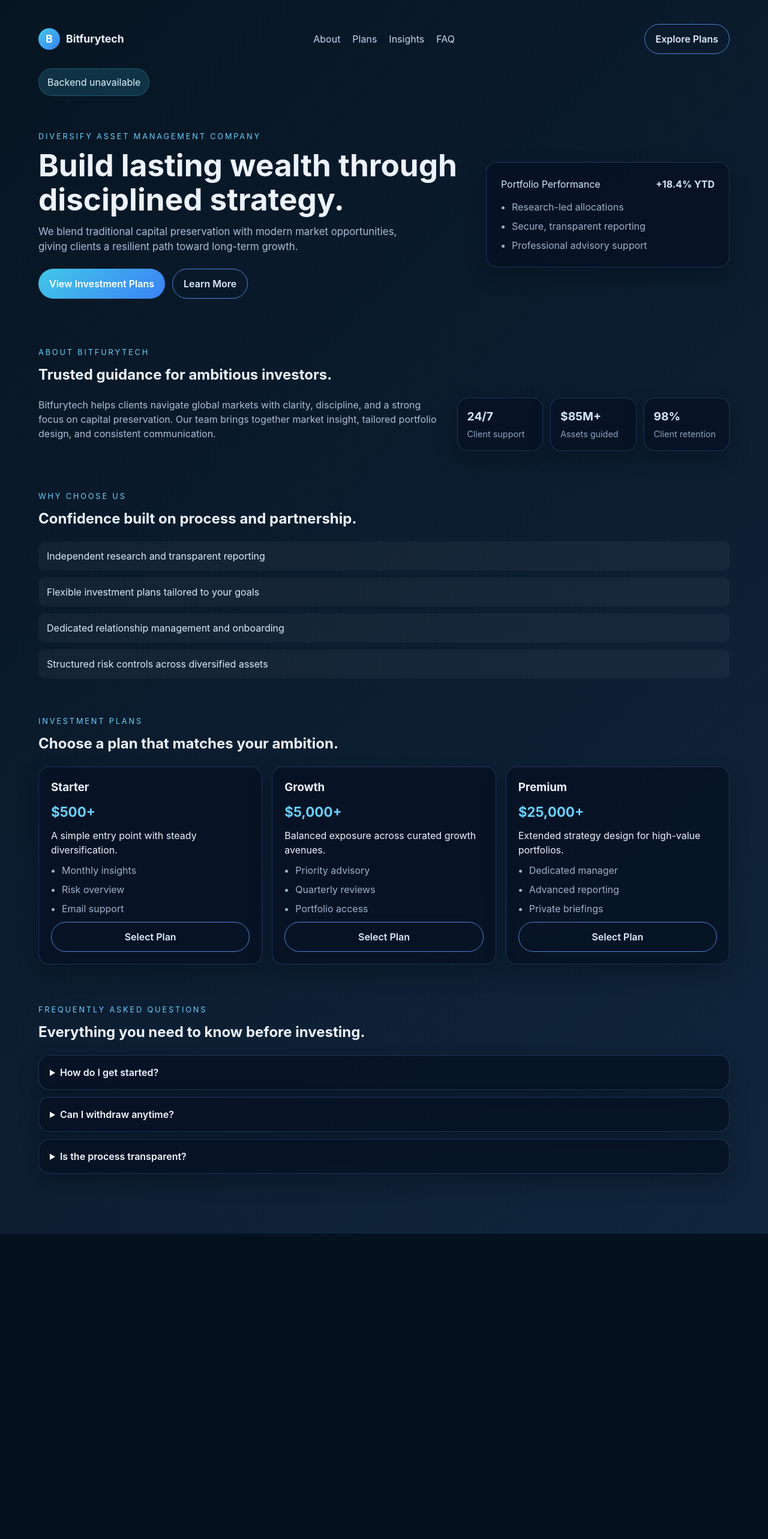
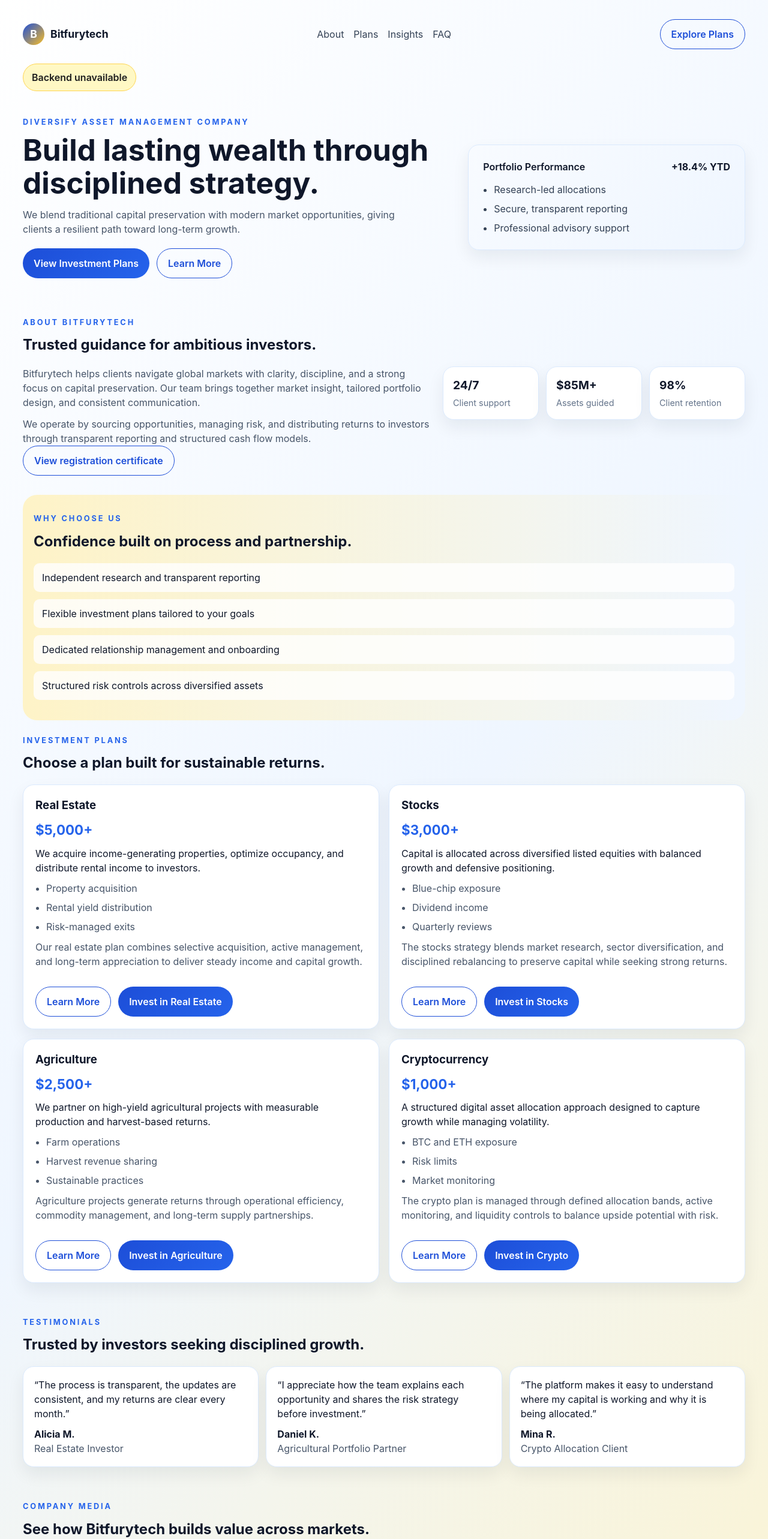
Before and after one commit to kingsleyv712-cpu/Bitfurytech, a React (Vite) app in the folder frontend/: page / in a window 1280 px wide. Shown: the top 2566 px of the page at 60% size. Before the commit the page ends 2057 px from the top, so only its background shows below. Built offline with nearby package versions, Linux system fonts and the light colour scheme; no server answers.

Commit message:
updated 2

```diff
--- a/frontend/src/App.css
+++ b/frontend/src/App.css
@@ -1,25 +1,27 @@
 .app-shell {
-  max-width: 1200px;
+  max-width: 1240px;
   margin: 0 auto;
-  padding: 24px 24px 64px;
+  padding: 20px 18px 48px;
 }
 
 .status-banner {
   margin: 0 0 18px;
   padding: 10px 14px;
   border-radius: 999px;
-  background: rgba(66, 199, 232, 0.16);
-  color: #dbf5ff;
-  border: 1px solid rgba(66, 199, 232, 0.28);
+  background: #fff8c4;
+  color: #1d1d1d;
+  border: 1px solid #ffd54f;
   display: inline-block;
+  font-weight: 600;
 }
 
 .site-header {
   display: flex;
   justify-content: space-between;
   align-items: center;
-  padding: 16px 0 24px;
-  gap: 16px;
+  padding: 12px 0 24px;
+  gap: 12px;
+  flex-wrap: wrap;
 }
 
 .brand {
@@ -28,6 +30,7 @@
   gap: 10px;
   font-weight: 700;
   font-size: 1.1rem;
+  color: #0f172a;
 }
 
 .brand-mark {
@@ -36,14 +39,15 @@
   width: 36px;
   height: 36px;
   border-radius: 50%;
-  background: linear-gradient(135deg, #42c7e8, #3b82f6);
+  background: linear-gradient(135deg, #1d4ed8, #fbbf24);
   color: white;
 }
 
 .nav-links {
   display: flex;
-  gap: 20px;
-  color: #c7d7f6;
+  gap: 16px;
+  color: #334155;
+  flex-wrap: wrap;
 }
 
 .button {
@@ -52,63 +56,70 @@
   justify-content: center;
   padding: 12px 18px;
   border-radius: 999px;
-  background: linear-gradient(135deg, #42c7e8, #3b82f6);
+  background: linear-gradient(135deg, #1d4ed8, #2563eb);
   color: white;
   font-weight: 600;
 }
 
 .button-outline {
   background: transparent;
-  border: 1px solid #4f83d8;
-  color: #dceafe;
+  border: 1px solid #1d4ed8;
+  color: #1d4ed8;
 }
 
 .hero-section {
   display: grid;
-  grid-template-columns: 1.6fr 0.9fr;
+  grid-template-columns: 1.4fr 0.9fr;
   gap: 24px;
   align-items: center;
-  padding: 40px 0 54px;
+  padding: 24px 0 40px;
 }
 
 .eyebrow {
   text-transform: uppercase;
   letter-spacing: 0.22em;
   font-size: 0.8rem;
-  color: #69d0ff;
+  color: #2563eb;
   margin-bottom: 10px;
+  font-weight: 700;
 }
 
 .hero-copy h1 {
-  font-size: clamp(2.2rem, 4vw, 3.5rem);
+  font-size: clamp(2rem, 4vw, 3.1rem);
   line-height: 1.1;
   margin-bottom: 14px;
+  color: #0f172a;
 }
 
 .lead {
-  color: #aebdd6;
+  color: #475569;
   max-width: 620px;
-  font-size: 1.05rem;
+  font-size: 1rem;
 }
 
-.hero-actions {
+.hero-actions,
+.plan-actions {
   display: flex;
   gap: 12px;
-  margin-top: 24px;
+  margin-top: 20px;
+  flex-wrap: wrap;
 }
 
 .hero-card,
 .plan-card,
 .stat-card,
-.faq-item {
-  background: rgba(7, 18, 35, 0.82);
-  border: 1px solid rgba(113, 152, 252, 0.24);
+.faq-item,
+.testimonial-card,
+.media-card {
+  background: white;
+  border: 1px solid #dbeafe;
   border-radius: 18px;
-  box-shadow: 0 15px 35px rgba(0, 0, 0, 0.24);
+  box-shadow: 0 12px 28px rgba(15, 23, 42, 0.07);
 }
 
 .hero-card {
   padding: 24px;
+  background: linear-gradient(135deg, #f8fbff, #eff6ff);
 }
 
 .hero-card-top {
@@ -116,44 +127,63 @@
   justify-content: space-between;
   align-items: center;
   margin-bottom: 14px;
-  color: #cfe7ff;
+  color: #0f172a;
+  font-weight: 600;
 }
 
 .hero-card ul {
   padding-left: 18px;
-  color: #9fb0ca;
+  color: #334155;
   display: grid;
   gap: 8px;
 }
 
 .section {
-  padding: 26px 0 32px;
+  padding: 24px 0 32px;
 }
 
 .section-alt {
-  padding: 34px 0 36px;
+  padding: 30px 0 34px;
+  background: linear-gradient(90deg, #fef3c7 0%, #eff6ff 100%);
+  border-radius: 24px;
+  padding-inline: 18px;
 }
 
 .section-heading {
-  margin-bottom: 20px;
+  margin-bottom: 18px;
 }
 
 .about-grid {
   display: grid;
-  grid-template-columns: 1.2fr 0.8fr;
-  gap: 16px;
+  grid-template-columns: 1.15fr 0.85fr;
+  gap: 18px;
   align-items: start;
 }
 
-.about-grid p {
-  color: #aebdd6;
+.about-grid p,
+.about-copy,
+.plan-learn-more,
+.testimonial-card span,
+.media-card p,
+.contact-details,
+.faq-item p {
+  color: #475569;
   font-size: 1rem;
 }
 
+.about-copy {
+  margin-top: 12px;
+}
+
+.stats-grid,
+.testimonial-grid,
+.media-grid {
+  display: grid;
+  gap: 12px;
+}
+
 .stats-grid {
-  display: grid;
   grid-template-columns: repeat(3, minmax(0, 1fr));
-  gap: 12px;
 }
 
 .stat-card {
@@ -164,12 +194,12 @@
 }
 
 .stat-card strong {
-  color: #d5e7ff;
+  color: #0f172a;
   font-size: 1.2rem;
 }
 
 .stat-card span {
-  color: #8ea3c0;
+  color: #64748b;
   font-size: 0.9rem;
 }
 
@@ -178,18 +208,18 @@
   padding: 0;
   display: grid;
   gap: 12px;
-  color: #dceafe;
+  color: #0f172a;
 }
 
 .feature-list li {
   padding: 12px 14px;
-  background: rgba(255, 255, 255, 0.04);
+  background: rgba(255, 255, 255, 0.8);
   border-radius: 10px;
 }
 
 .plans-grid {
   display: grid;
-  grid-template-columns: repeat(3, minmax(0, 1fr));
+  grid-template-columns: repeat(2, minmax(0, 1fr));
   gap: 16px;
 }
 
@@ -201,16 +231,31 @@
 }
 
 .plan-price {
-  color: #69d0ff;
+  color: #2563eb;
   font-size: 1.4rem;
   font-weight: 700;
 }
 
 .plan-card ul {
   padding-left: 18px;
-  color: #9fb0ca;
+  color: #475569;
   display: grid;
   gap: 8px;
+}
+
+.testimonial-grid {
+  grid-template-columns: repeat(3, minmax(0, 1fr));
+}
+
+.testimonial-card,
+.media-card {
+  padding: 18px;
+}
+
+.testimonial-card strong {
+  display: block;
+  color: #0f172a;
+  margin-top: 10px;
 }
 
 .faq-list {
@@ -224,19 +269,34 @@
 
 .faq-item summary {
   cursor: pointer;
-  color: #f1f7ff;
+  color: #0f172a;
   font-weight: 600;
 }
 
-.faq-item p {
-  margin-top: 10px;
-  color: #9fb0ca;
+.contact-footer {
+  margin-top: 24px;
+  padding: 24px 18px;
+  border-radius: 24px;
+  background: #0f172a;
+  color: white;
+  display: flex;
+  justify-content: space-between;
+  gap: 16px;
+  flex-wrap: wrap;
+}
+
+.contact-footer a,
+.contact-footer span {
+  display: block;
+  color: #e2e8f0;
+  margin-top: 6px;
 }
 
 @media (max-width: 900px) {
   .hero-section,
   .about-grid,
-  .plans-grid {
+  .plans-grid,
+  .testimonial-grid {
     grid-template-columns: 1fr;
   }
 
@@ -246,7 +306,8 @@
 
   .site-header,
   .nav-links,
-  .hero-actions {
+  .hero-actions,
+  .contact-footer {
     flex-wrap: wrap;
   }
 }
--- a/frontend/src/App.tsx
+++ b/frontend/src/App.tsx
@@ -5,7 +5,10 @@ import Hero from './components/Hero'
 import About from './components/About'
 import WhyChooseUs from './components/WhyChooseUs'
 import Plans from './components/Plans'
+import Testimonials from './components/Testimonials'
+import CompanyVideoSection from './components/CompanyVideoSection'
 import FAQ from './components/FAQ'
+import ContactFooter from './components/ContactFooter'
 import { getApiHealth } from './services/api'
 
 function App() {
@@ -26,8 +29,11 @@ function App() {
         <About />
         <WhyChooseUs />
         <Plans />
+        <Testimonials />
+        <CompanyVideoSection />
         <FAQ />
       </main>
+      <ContactFooter />
     </div>
   )
 }
--- a/frontend/src/components/About.tsx
+++ b/frontend/src/components/About.tsx
@@ -12,11 +12,19 @@ export default function About() {
         <h2>Trusted guidance for ambitious investors.</h2>
       </div>
       <div className="about-grid">
-        <p>
-          Bitfurytech helps clients navigate global markets with clarity, discipline,
-          and a strong focus on capital preservation. Our team brings together market
-          insight, tailored portfolio design, and consistent communication.
-        </p>
+        <div>
+          <p>
+            Bitfurytech helps clients navigate global markets with clarity, discipline,
+            and a strong focus on capital preservation. Our team brings together market
+            insight, tailored portfolio design, and consistent communication.
+          </p>
+          <p className="about-copy">
+            We operate by sourcing opportunities, managing risk, and distributing returns to investors through transparent reporting and structured cash flow models.
+          </p>
+          <a className="button button-outline" href="/certificate.pdf" target="_blank" rel="noreferrer">
+            View registration certificate
+          </a>
+        </div>
         <div className="stats-grid">
           {highlights.map((item) => (
             <div key={item.label} className="stat-card">
--- /dev/null
+++ b/frontend/src/components/CompanyVideoSection.tsx
@@ -0,0 +1,20 @@
+export default function CompanyVideoSection() {
+  return (
+    <section className="section" id="media">
+      <div className="section-heading">
+        <p className="eyebrow">Company media</p>
+        <h2>See how Bitfurytech builds value across markets.</h2>
+      </div>
+      <div className="media-grid">
+        <div className="media-card">
+          <h3>Our operating model</h3>
+          <p>We combine market research, risk controls, and portfolio management to support long-term investor value.</p>
+        </div>
+        <div className="media-card">
+          <h3>Board and leadership</h3>
+          <p>Our leadership team oversees strategy, compliance, and capital deployment across all investment verticals.</p>
+        </div>
+      </div>
+    </section>
+  )
+}
--- /dev/null
+++ b/frontend/src/components/ContactFooter.tsx
@@ -0,0 +1,15 @@
+export default function ContactFooter() {
+  return (
+    <footer className="contact-footer" id="contact">
+      <div>
+        <p className="eyebrow">Contact us</p>
+        <h2>Let’s discuss growth opportunities.</h2>
+      </div>
+      <div className="contact-details">
+        <a href="mailto:invest@bitfurytech.com">invest@bitfurytech.com</a>
+        <a href="tel:+15551234567">+1 (555) 123-4567</a>
+        <span>Registered Office · London, UK</span>
+      </div>
+    </footer>
+  )
+}
--- a/frontend/src/components/PlanTierCard.tsx
+++ b/frontend/src/components/PlanTierCard.tsx
@@ -3,6 +3,8 @@ type PlanTierCardProps = {
   price: string
   description: string
   perks: string[]
+  learnMore: string
+  investLabel: string
 }
 
 export default function PlanTierCard({
@@ -10,6 +12,8 @@ export default function PlanTierCard({
   price,
   description,
   perks,
+  learnMore,
+  investLabel,
 }: PlanTierCardProps) {
   return (
     <article className="plan-card">
@@ -21,9 +25,15 @@ export default function PlanTierCard({
           <li key={perk}>{perk}</li>
         ))}
       </ul>
-      <a className="button button-outline" href="#top">
-        Select Plan
-      </a>
+      <p className="plan-learn-more">{learnMore}</p>
+      <div className="plan-actions">
+        <a className="button button-outline" href="#about">
+          Learn More
+        </a>
+        <a className="button" href="#contact">
+          {investLabel}
+        </a>
+      </div>
     </article>
   )
 }
--- a/frontend/src/components/Plans.tsx
+++ b/frontend/src/components/Plans.tsx
@@ -2,22 +2,36 @@ import PlanTierCard from './PlanTierCard'
 
 const plans = [
   {
-    title: 'Starter',
-    price: '$500+',
-    description: 'A simple entry point with steady diversification.',
-    perks: ['Monthly insights', 'Risk overview', 'Email support'],
+    title: 'Real Estate',
+    price: '$5,000+',
+    description: 'We acquire income-generating properties, optimize occupancy, and distribute rental income to investors.',
+    perks: ['Property acquisition', 'Rental yield distribution', 'Risk-managed exits'],
+    learnMore: 'Our real estate plan combines selective acquisition, active management, and long-term appreciation to deliver steady income and capital growth.',
+    investLabel: 'Invest in Real Estate',
   },
   {
-    title: 'Growth',
-    price: '$5,000+',
-    description: 'Balanced exposure across curated growth avenues.',
-    perks: ['Priority advisory', 'Quarterly reviews', 'Portfolio access'],
+    title: 'Stocks',
+    price: '$3,000+',
+    description: 'Capital is allocated across diversified listed equities with balanced growth and defensive positioning.',
+    perks: ['Blue-chip exposure', 'Dividend income', 'Quarterly reviews'],
+    learnMore: 'The stocks strategy blends market research, sector diversification, and disciplined rebalancing to preserve capital while seeking strong returns.',
+    investLabel: 'Invest in Stocks',
   },
   {
-    title: 'Premium',
-    price: '$25,000+',
-    description: 'Extended strategy design for high-value portfolios.',
-    perks: ['Dedicated manager', 'Advanced reporting', 'Private briefings'],
+    title: 'Agriculture',
+    price: '$2,500+',
+    description: 'We partner on high-yield agricultural projects with measurable production and harvest-based returns.',
+    perks: ['Farm operations', 'Harvest revenue sharing', 'Sustainable practices'],
+    learnMore: 'Agriculture projects generate returns through operational efficiency, commodity management, and long-term supply partnerships.',
+    investLabel: 'Invest in Agriculture',
+  },
+  {
+    title: 'Cryptocurrency',
+    price: '$1,000+',
+    description: 'A structured digital asset allocation approach designed to capture growth while managing volatility.',
+    perks: ['BTC and ETH exposure', 'Risk limits', 'Market monitoring'],
+    learnMore: 'The crypto plan is managed through defined allocation bands, active monitoring, and liquidity controls to balance upside potential with risk.',
+    investLabel: 'Invest in Crypto',
   },
 ]
 
@@ -26,7 +40,7 @@ export default function Plans() {
     <section className="section" id="plans">
       <div className="section-heading">
         <p className="eyebrow">Investment plans</p>
-        <h2>Choose a plan that matches your ambition.</h2>
+        <h2>Choose a plan built for sustainable returns.</h2>
       </div>
       <div className="plans-grid">
         {plans.map((plan) => (
--- /dev/null
+++ b/frontend/src/components/Testimonials.tsx
@@ -0,0 +1,37 @@
+const testimonials = [
+  {
+    name: 'Alicia M.',
+    role: 'Real Estate Investor',
+    quote: 'The process is transparent, the updates are consistent, and my returns are clear every month.',
+  },
+  {
+    name: 'Daniel K.',
+    role: 'Agricultural Portfolio Partner',
+    quote: 'I appreciate how the team explains each opportunity and shares the risk strategy before investment.',
+  },
+  {
+    name: 'Mina R.',
+    role: 'Crypto Allocation Client',
+    quote: 'The platform makes it easy to understand where my capital is working and why it is being allocated.',
+  },
+]
+
+export default function Testimonials() {
+  return (
+    <section className="section" id="testimonials">
+      <div className="section-heading">
+        <p className="eyebrow">Testimonials</p>
+        <h2>Trusted by investors seeking disciplined growth.</h2>
+      </div>
+      <div className="testimonial-grid">
+        {testimonials.map((item) => (
+          <article key={item.name} className="testimonial-card">
+            <p>“{item.quote}”</p>
+            <strong>{item.name}</strong>
+            <span>{item.role}</span>
+          </article>
+        ))}
+      </div>
+    </section>
+  )
+}
--- a/frontend/src/index.css
+++ b/frontend/src/index.css
@@ -2,8 +2,8 @@
   font-family: Inter, system-ui, -apple-system, BlinkMacSystemFont, 'Segoe UI', sans-serif;
   line-height: 1.5;
   font-weight: 400;
-  color: #ecf2ff;
-  background: #06111f;
+  color: #0f172a;
+  background: linear-gradient(135deg, #ffffff 0%, #eff6ff 45%, #fef3c7 100%);
   font-synthesis: none;
   text-rendering: optimizeLegibility;
   -webkit-font-smoothing: antialiased;
@@ -22,7 +22,7 @@ body {
   margin: 0;
   min-width: 320px;
   min-height: 100vh;
-  background: linear-gradient(135deg, #071522 0%, #10253d 100%);
+  background: linear-gradient(135deg, #ffffff 0%, #eff6ff 45%, #fef3c7 100%);
 }
 
 body,
```
